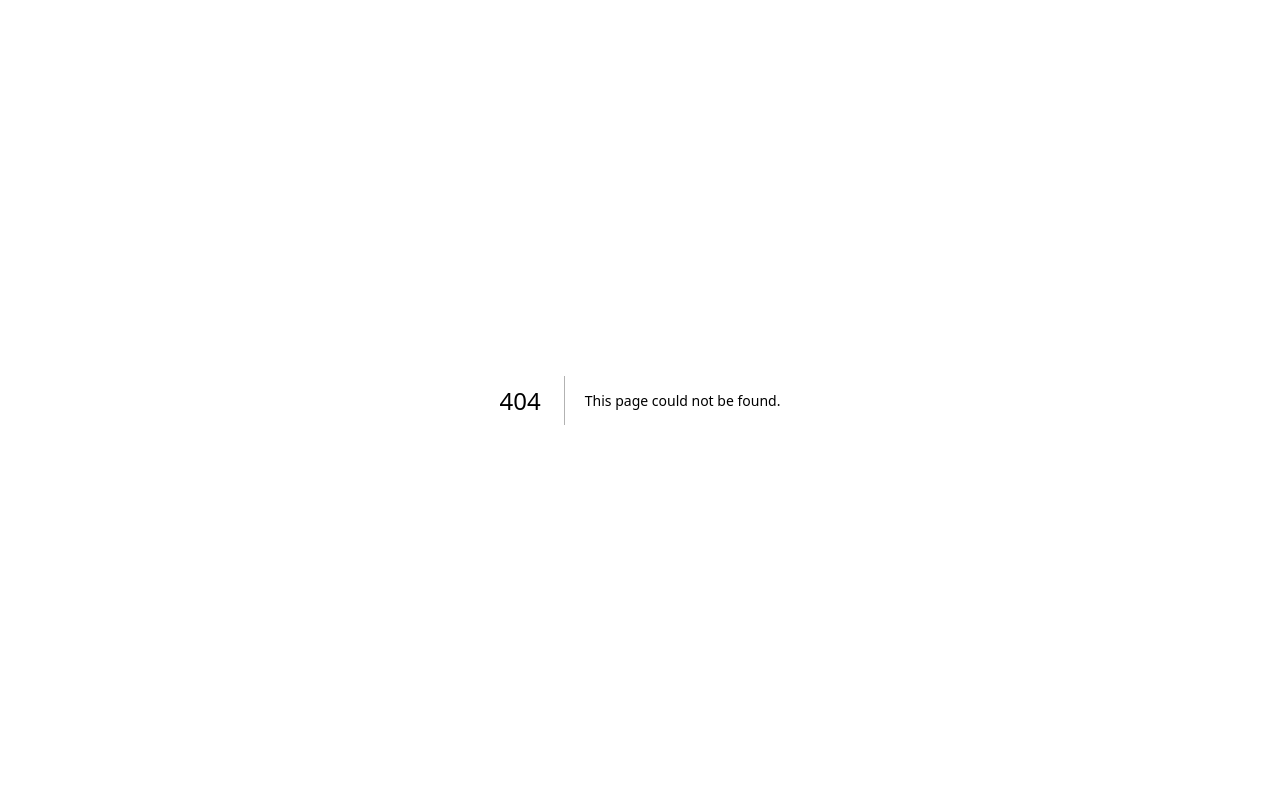
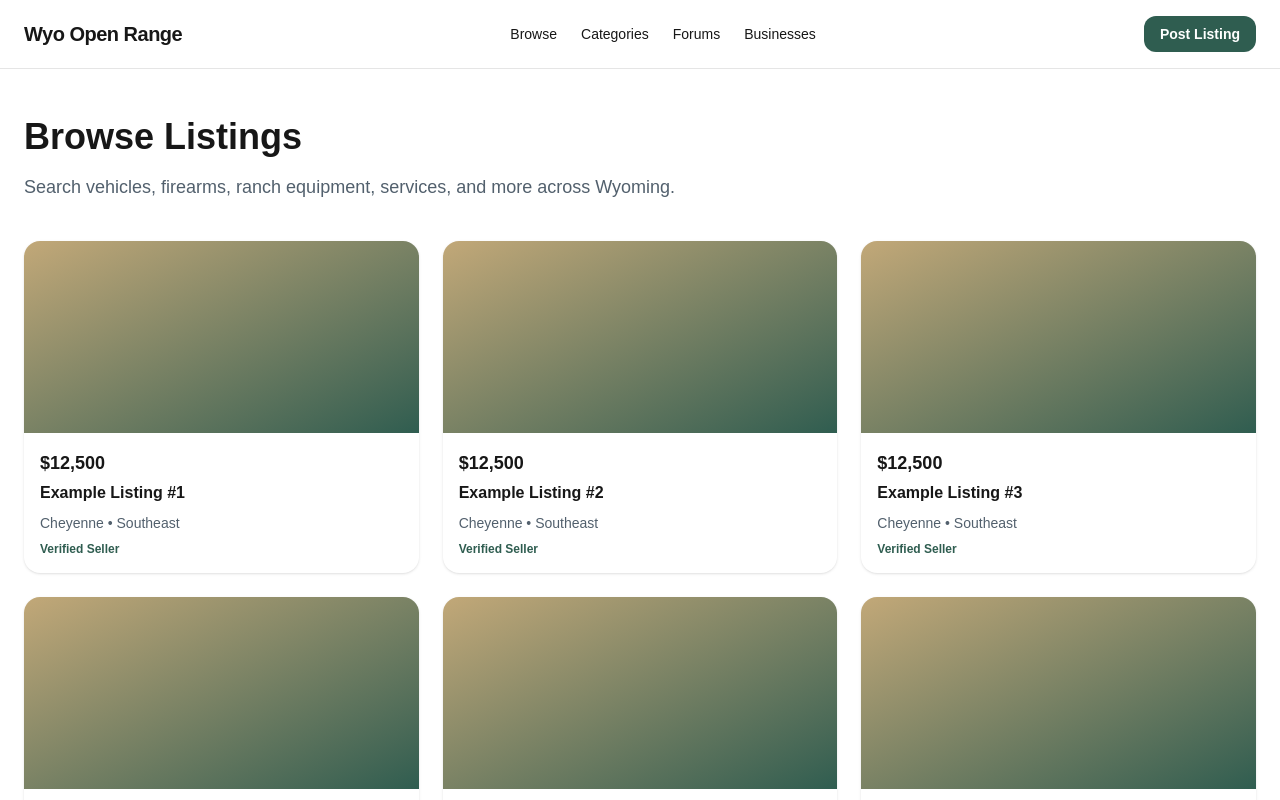
Before and after one commit to MReed606/wyo-open-range-v2, a Next.js app: page /listings in a window 1280 px wide. Before the commit this address had no page. Shown: the top 800 px of the page. Built offline with nearby package versions, Linux system fonts and the light colour scheme.

Commit message:
Add core navigation and routes

```diff
--- /dev/null
+++ b/src/app/businesses/page.tsx
@@ -0,0 +1,38 @@
+const businesses = [
+  "Frontier Welding & Repair",
+  "High Plains Outfitters",
+  "Southeast WY Trailer Sales",
+  "Range Line FFL Services",
+];
+
+export default function BusinessesPage() {
+  return (
+    <main className="mx-auto max-w-7xl px-6 py-12">
+      <h1 className="text-4xl font-bold">Verified Businesses</h1>
+
+      <p className="mt-4 text-lg text-[#52606D]">
+        Find trusted local businesses, dealers, FFLs, outfitters, and service providers.
+      </p>
+
+      <div className="mt-10 grid gap-6 md:grid-cols-2">
+        {businesses.map((business) => (
+          <div key={business} className="rounded-2xl bg-white p-6 shadow-sm">
+            <p className="text-sm font-semibold text-[#2F5D50]">
+              Verified Business
+            </p>
+
+            <h2 className="mt-2 text-2xl font-bold">{business}</h2>
+
+            <p className="mt-3 text-[#52606D]">
+              Serving Wyoming with trusted local service and marketplace support.
+            </p>
+
+            <button className="mt-5 rounded-xl border border-[#2F5D50] px-4 py-2 text-sm font-semibold text-[#2F5D50]">
+              View Business
+            </button>
+          </div>
+        ))}
+      </div>
+    </main>
+  );
+}
--- /dev/null
+++ b/src/app/categories/page.tsx
@@ -0,0 +1,37 @@
+const categories = [
+  "Vehicles",
+  "Firearms & Outdoors",
+  "Ranch & Ag",
+  "Local Services",
+  "Jobs",
+  "General Marketplace",
+];
+
+export default function CategoriesPage() {
+  return (
+    <main className="mx-auto max-w-7xl px-6 py-12">
+      <h1 className="text-4xl font-bold">Categories</h1>
+
+      <p className="mt-4 text-lg text-[#52606D]">
+        Explore marketplace categories across Wyoming.
+      </p>
+
+      <div className="mt-10 grid gap-6 md:grid-cols-3">
+        {categories.map((category) => (
+          <div
+            key={category}
+            className="flex h-40 items-end rounded-2xl bg-gradient-to-br from-[#2F5D50] to-[#1F2933] p-5 text-white shadow-sm"
+          >
+            <div>
+              <h2 className="text-2xl font-bold">{category}</h2>
+
+              <p className="mt-2 text-sm text-white/75">
+                Browse local listings
+              </p>
+            </div>
+          </div>
+        ))}
+      </div>
+    </main>
+  );
+}
--- /dev/null
+++ b/src/app/forums/page.tsx
@@ -0,0 +1,33 @@
+const discussions = [
+  "Best diesel shop in Cheyenne?",
+  "Wyoming antelope season discussion",
+  "Local welding recommendations",
+  "Ranch fencing equipment advice",
+];
+
+export default function ForumsPage() {
+  return (
+    <main className="mx-auto max-w-7xl px-6 py-12">
+      <h1 className="text-4xl font-bold">Community Forums</h1>
+
+      <p className="mt-4 text-lg text-[#52606D]">
+        Join statewide and regional discussions across Wyoming.
+      </p>
+
+      <div className="mt-10 space-y-4">
+        {discussions.map((discussion) => (
+          <div
+            key={discussion}
+            className="rounded-2xl bg-white p-5 shadow-sm"
+          >
+            <h2 className="text-xl font-semibold">{discussion}</h2>
+
+            <p className="mt-2 text-sm text-[#52606D]">
+              Southeast Region • 14 replies
+            </p>
+          </div>
+        ))}
+      </div>
+    </main>
+  );
+}
--- a/src/app/layout.tsx
+++ b/src/app/layout.tsx
@@ -1,20 +1,10 @@
 import type { Metadata } from "next";
-import { Geist, Geist_Mono } from "next/font/google";
 import "./globals.css";
-
-const geistSans = Geist({
-  variable: "--font-geist-sans",
-  subsets: ["latin"],
-});
-
-const geistMono = Geist_Mono({
-  variable: "--font-geist-mono",
-  subsets: ["latin"],
-});
+import { NavBar } from "../components/NavBar";
 
 export const metadata: Metadata = {
-  title: "Create Next App",
-  description: "Generated by create next app",
+  title: "Wyo Open Range",
+  description: "Wyoming’s modern marketplace",
 };
 
 export default function RootLayout({
@@ -23,11 +13,11 @@ export default function RootLayout({
   children: React.ReactNode;
 }>) {
   return (
-    <html
-      lang="en"
-      className={`${geistSans.variable} ${geistMono.variable} h-full antialiased`}
-    >
-      <body className="min-h-full flex flex-col">{children}</body>
+    <html lang="en">
+      <body className="bg-[#F7F5F2] text-[#1F2933]">
+        <NavBar />
+        {children}
+      </body>
     </html>
   );
 }
--- /dev/null
+++ b/src/app/listings/page.tsx
@@ -0,0 +1,38 @@
+export default function ListingsPage() {
+  return (
+    <main className="mx-auto max-w-7xl px-6 py-12">
+      <h1 className="text-4xl font-bold">Browse Listings</h1>
+
+      <p className="mt-4 text-lg text-[#52606D]">
+        Search vehicles, firearms, ranch equipment, services, and more across Wyoming.
+      </p>
+
+      <div className="mt-10 grid gap-6 md:grid-cols-3">
+        {[1, 2, 3, 4, 5, 6].map((item) => (
+          <div
+            key={item}
+            className="overflow-hidden rounded-2xl bg-white shadow-sm"
+          >
+            <div className="h-48 bg-gradient-to-br from-[#C2A878] to-[#2F5D50]" />
+
+            <div className="p-4">
+              <p className="text-lg font-bold">$12,500</p>
+
+              <h2 className="mt-1 font-semibold">
+                Example Listing #{item}
+              </h2>
+
+              <p className="mt-2 text-sm text-[#52606D]">
+                Cheyenne • Southeast
+              </p>
+
+              <p className="mt-2 text-xs font-semibold text-[#2F5D50]">
+                Verified Seller
+              </p>
+            </div>
+          </div>
+        ))}
+      </div>
+    </main>
+  );
+}
--- /dev/null
+++ b/src/components/NavBar.tsx
@@ -0,0 +1,24 @@
+import Link from "next/link";
+
+export function NavBar() {
+  return (
+    <nav className="sticky top-0 z-50 border-b border-black/10 bg-white/90 backdrop-blur">
+      <div className="mx-auto flex max-w-7xl items-center justify-between px-6 py-4">
+        <Link href="/" className="text-xl font-bold tracking-tight">
+          Wyo Open Range
+        </Link>
+
+        <div className="hidden gap-6 text-sm font-medium md:flex">
+          <Link href="/listings">Browse</Link>
+          <Link href="/categories">Categories</Link>
+          <Link href="/forums">Forums</Link>
+          <Link href="/businesses">Businesses</Link>
+        </div>
+
+        <button className="rounded-xl bg-[#2F5D50] px-4 py-2 text-sm font-semibold text-white">
+          Post Listing
+        </button>
+      </div>
+    </nav>
+  );
+}
```
